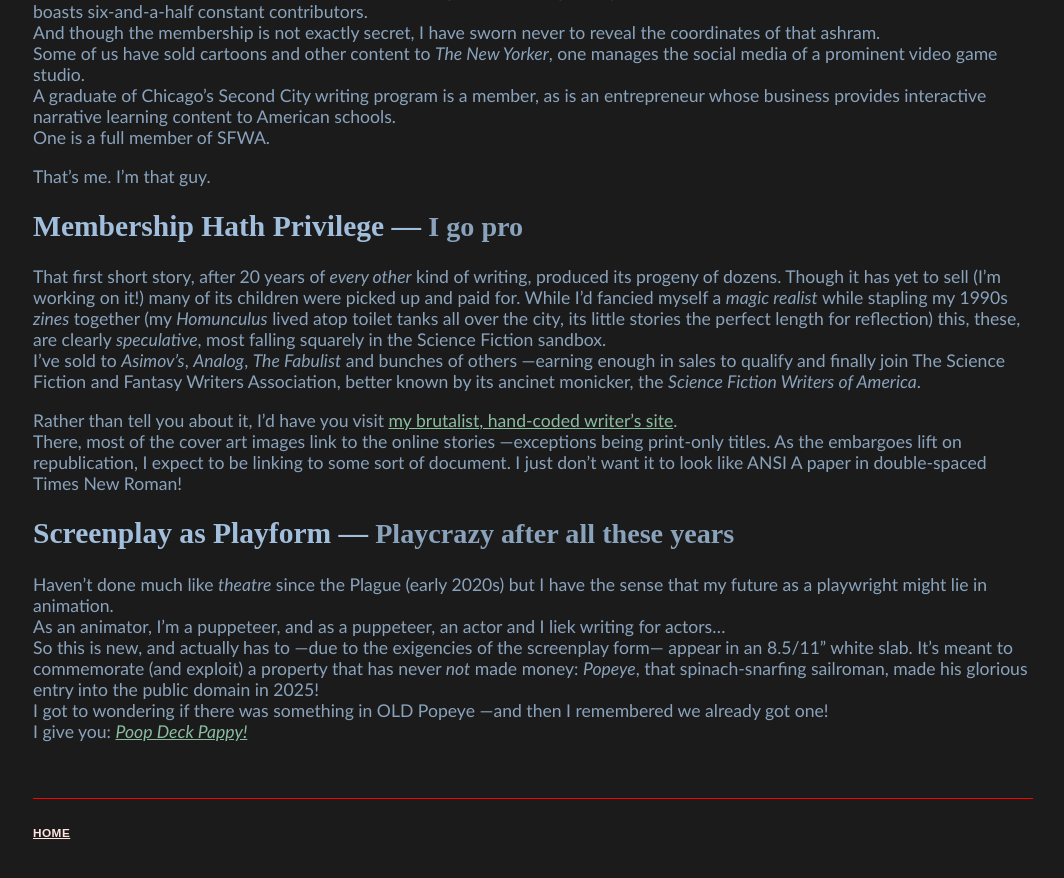
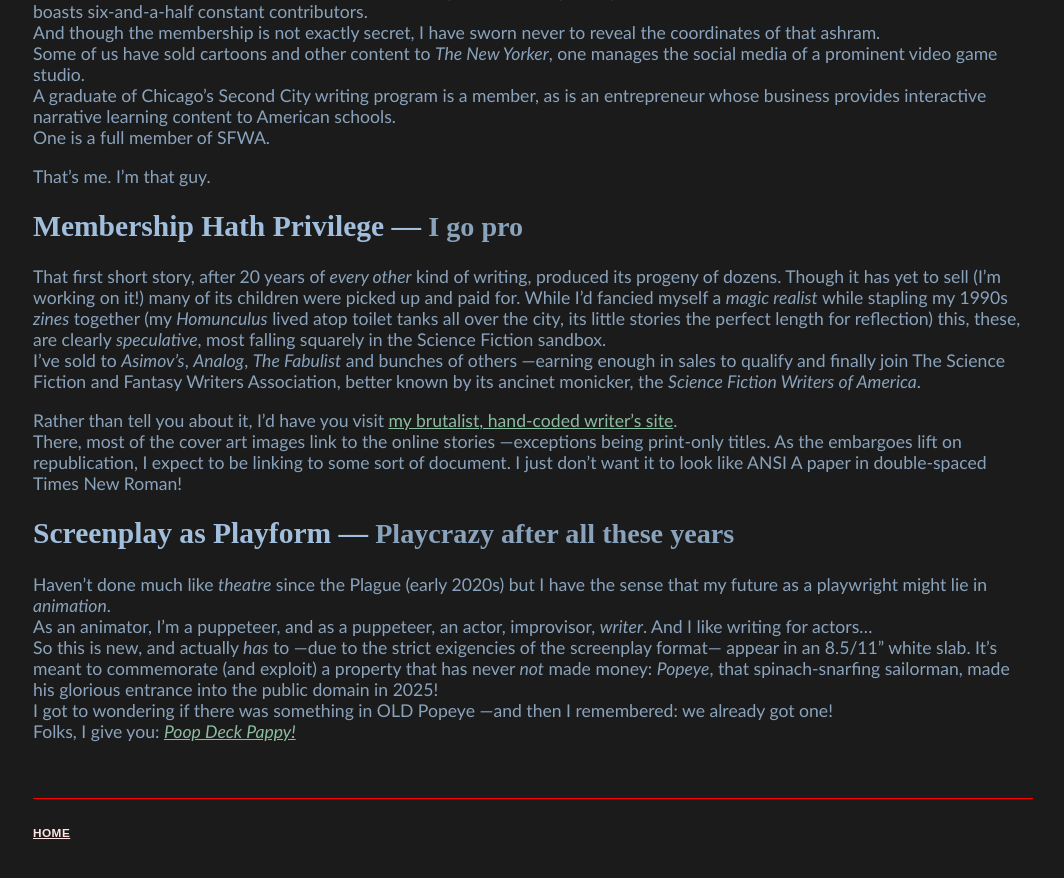
Before and after one commit to Interactimation/portfolio, a Jekyll site: the page built from writing/index.md, in a window 1280 px wide and 900 px high, scrolled down 2752 px. Shown: the top 878 px of the window, without its empty margins (107-1171 px from the left). Built offline with Jekyll 4.4.1, drawn with Linux system fonts in a browser that asks for light colours.

Commit message:
round out popeye

```diff
--- a/writing/index.md
+++ b/writing/index.md
@@ -138,11 +138,11 @@ I just don't want it to look like ANSI A paper in double-spaced Times New Roman!
 
 ## **Screenplay as Playform —** Playcrazy after all these years
 
-Haven't done much like _theatre_ since the Plague (early 2020s) but I have the sense that my future as a playwright might lie in animation.
-As an animator, I'm a puppeteer, and as a puppeteer, an actor and I liek writing for actors...
-So this is new, and actually has to —due to the exigencies of the screenplay form— appear in an 8.5/11" white slab.  It's meant to commemorate (and exploit) a property that has never _not_ made money: _Popeye_, that spinach-snarfing sailroman, made his glorious entry into the public domain in 2025!
-I got to wondering if there was something in OLD Popeye —and then I remembered we already got one!
-I give you: [_Poop Deck Pappy!_](SailormanEp001.pdf)
+Haven't done much like _theatre_ since the Plague (early 2020s) but I have the sense that my future as a playwright might lie in _animation_.
+As an animator, I'm a puppeteer, and as a puppeteer, an actor, improvisor, _writer_. And I like writing for actors...
+So this is new, and actually _has_ to —due to the strict exigencies of the screenplay format— appear in an 8.5/11" white slab. It's meant to commemorate (and exploit) a property that has never _not_ made money: _Popeye_, that spinach-snarfing sailorman, made his glorious entrance into the public domain in 2025!
+I got to wondering if there was something in OLD Popeye —and then I remembered: we already got one!
+Folks, I give you: [_Poop Deck Pappy!_](SailormanEp001.pdf)
 
 <br />
 
```
